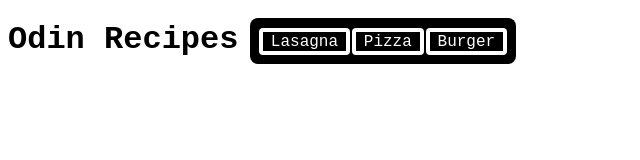
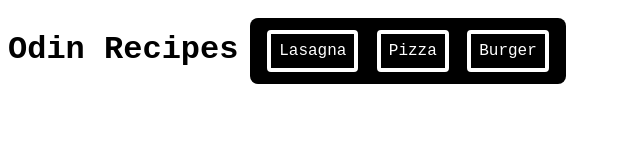
Before and after one commit to UtsavAdhikari3/odin-recipe, a plain HTML site: page index.html in a window 1280 px wide. Shown: the whole page, without its empty margins (0-640 px from the left). Drawn offline with Linux system fonts and the light colour scheme.

Commit message:
added styles to index page

```diff
--- a/styles/index.css
+++ b/styles/index.css
@@ -1,14 +1,13 @@
 .recipeList{
     background-color: black;
-    width: 250px;
-    height: 30px;
+    width: 300px;
+    height: 50px;
     position: absolute;
     left: 250px;
     top: 18px;
     border-radius: 8px;
     padding: 8px;
     display: flex;
-    /* justify-content: center; */
     /* gap: 2rem; */
 }
 
@@ -21,6 +20,8 @@
 
 h1{
     font-family: 'Courier New', Courier, monospace;
+    position: relative;
+    top: 10px;
 }
 
 a:link {
@@ -41,4 +42,6 @@ a:link {
     border: 4px solid white;
     border-radius: 4px;
     margin: auto;
+    display: flex;
+
   }
```
